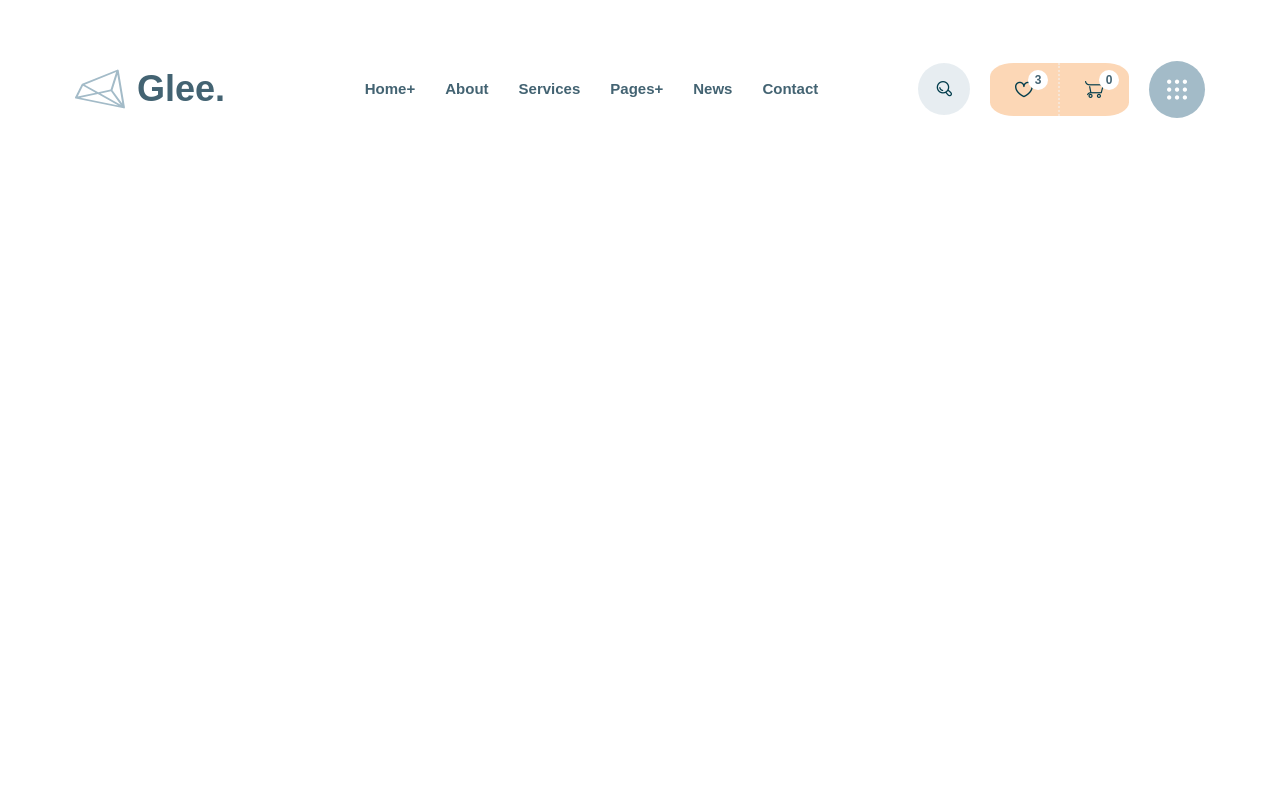
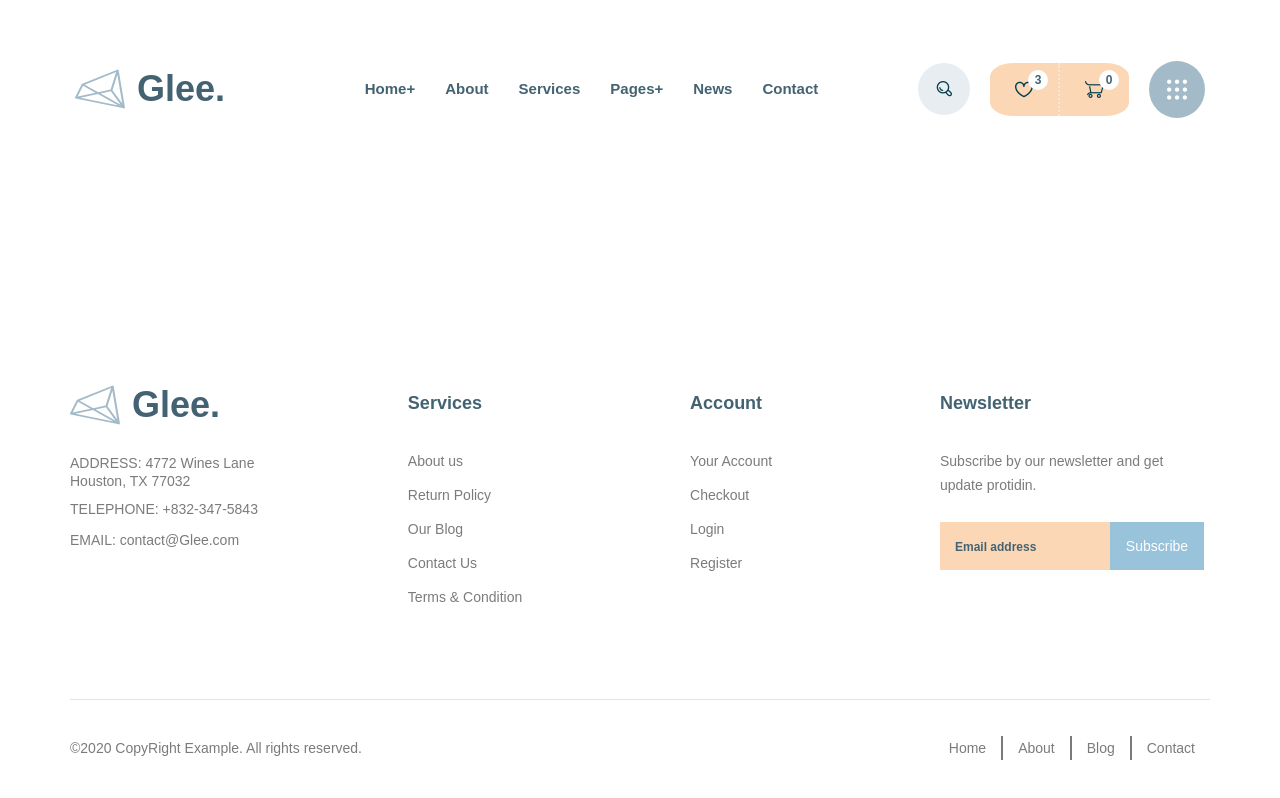
Before and after one commit to VictoriaKonuhova/Glee, a website: page app/index.html in a window 1280 px wide. Drawn offline with nearby package versions, Linux system fonts and the light colour scheme; files that its build step writes are made by us from their sources.

Commit message:
added footer

```diff
--- a/app/index.html
+++ b/app/index.html
@@ -63,7 +63,96 @@
   <main class="main"></main>
 
 
-  <footer class="footer"></footer>
+  <footer class="footer">
+    <div class="container">
+      <div class="footer-top">
+        <div class="footer-top__item footer-top__contact">
+          <a class="logo footer-top__logo" href="#">
+            <img class="logo__img" src="images/logo.svg" alt="logo">
+            <span class="logo__text">Glee.</span>
+          </a>
+          <a class="footer-top__adress" href="#">
+            ADDRESS: 4772 Wines Lane
+            Houston, TX 77032
+          </a>
+          <a class="footer-top__phone" href="tel:+8323475843">
+            TELEPHONE: +832-347-5843
+          </a>
+          <a class="footer-top__email" href="mailto:contact@Glee.com">
+            EMAIL: contact@Glee.com
+          </a>
+        </div>
+        <div class="footer-top__item footer-top__nav">
+          <div class="footer-top__title">Services</div>
+          <ul class="footer-top__items">
+            <li class="footer-top__list">
+              <a class="footer-top__link" href="#">About us</a>
+            </li>
+            <li class="footer-top__list">
+              <a class="footer-top__link" href="#">Return Policy</a>
+            </li>
+            <li class="footer-top__list">
+              <a class="footer-top__link" href="#">Our Blog</a>
+            </li>
+            <li class="footer-top__list">
+              <a class="footer-top__link" href="#">Contact Us</a>
+            </li>
+            <li class="footer-top__list">
+              <a class="footer-top__link" href="#">Terms & Condition</a>
+            </li>
+          </ul>
+        </div>
+        <div class="footer-top__item footer-top__nav">
+          <div class="footer-top__title">Account</div>
+          <ul class="footer-top__items">
+            <li class="footer-top__list">
+              <a class="footer-top__link" href="#">Your Account</a>
+            </li>
+            <li class="footer-top__list">
+              <a class="footer-top__link" href="#">Checkout</a>
+            </li>
+            <li class="footer-top__list">
+              <a class="footer-top__link" href="#">Login</a>
+            </li>
+            <li class="footer-top__list">
+              <a class="footer-top__link" href="#">Register</a>
+            </li>
+          </ul>
+        </div>
+        <div class="footer-top__item footer-top__form">
+          <div class="footer-top__title">Newsletter</div>
+          <div class="footer-top__text">
+            Subscribe by our newsletter and get update protidin.
+          </div>
+          <form class="footer-top__form" action="#">
+            <input class="footer-top__form-input" type="email" placeholder="Email address" required>
+            <button class="footer-top__form-btn" type="submit">Subscribe</button>
+          </form>
+        </div>
+      </div>
+      <div class="footer-bottom">
+        <p class="footer-bottom__copy">
+          ©2020 CopyRight Example. All rights reserved.
+        </p>
+        <div class="footer-bottom__nav">
+          <ul class="footer-bottom__items">
+            <li class="footer-bottom__item">
+              <a class="footer-bottom__link" href="#">Home</a>
+            </li>
+            <li class="footer-bottom__item">
+              <a class="footer-bottom__link" href="#">About</a>
+            </li>
+            <li class="footer-bottom__item">
+              <a class="footer-bottom__link" href="#">Blog</a>
+            </li>
+            <li class="footer-bottom__item">
+              <a class="footer-bottom__link" href="#">Contact</a>
+            </li>
+          </ul>
+        </div>
+      </div>
+    </div>
+  </footer>
   <script src="js/main.min.js"></script>
 </body>
 
--- a/app/scss/style.scss
+++ b/app/scss/style.scss
@@ -98,5 +98,84 @@
     @extend %dmsans-700;
   }
 }
+.footer{
+  padding: 70px 0 40px;
+  background-color: #fff;
+}
+.footer-top{
+  display: flex;
+  justify-content: space-between;
+  padding-bottom: 80px;
+  border-bottom: 1px solid #dae4e9;
+  &__contact{
+    max-width: 200px;
+    margin-right: 100px;
+  }
+  &__adress,
+  &__phone{
+    margin-bottom: 10px;
+    display: block;
+    line-height: 18px;
+  }
+  &__logo{
+    margin-bottom: 20px;
+  }
+  &__title{
+    font-size: 18px;
+    line-height: 3;
+    margin-bottom: 19px;
+    color: $accent;
+    @extend %dmsans-700;
+  }
+  &__items{
+    max-width: 170px;
+    margin-right: 130px;
+  }
+  &__list{
+    margin-bottom: 10px;
+    line-height: 18px;
+  }
+  &__form{
+    max-width: 270px;
+  }
+  &__text{
+    margin-bottom: 25px;
+  }
+  &__form-input{
+    max-width: 170px;
+    width: 100%;
+    background-color: $bg;
+    border: none;
+    padding: 12px 70px 12px 15px;
+    &::placeholder{
+      color: $accent;
+      font-size: 12px;
+      @extend %dmsans-700;
+    }
+  }
+  &__form-btn{
+    color: #fff;
+    background-color: #91bfd8ed;
+    border: none;
+    max-width: 100px;
+    padding: 12px 16px;
+    margin-left: -4px;
+  }
+}
+.footer-bottom{
+  padding-top: 36px;
+  display: flex;
+  justify-content: space-between;
+  &__items{
+    display: flex;
+  }
+  &__item{
+    padding: 0 15px;
+    line-height: 14px;
+  }
+  &__item + .footer-bottom__item{
+    border-left: 2px solid $default;
+  }
+}
 
 @import "media";
```
